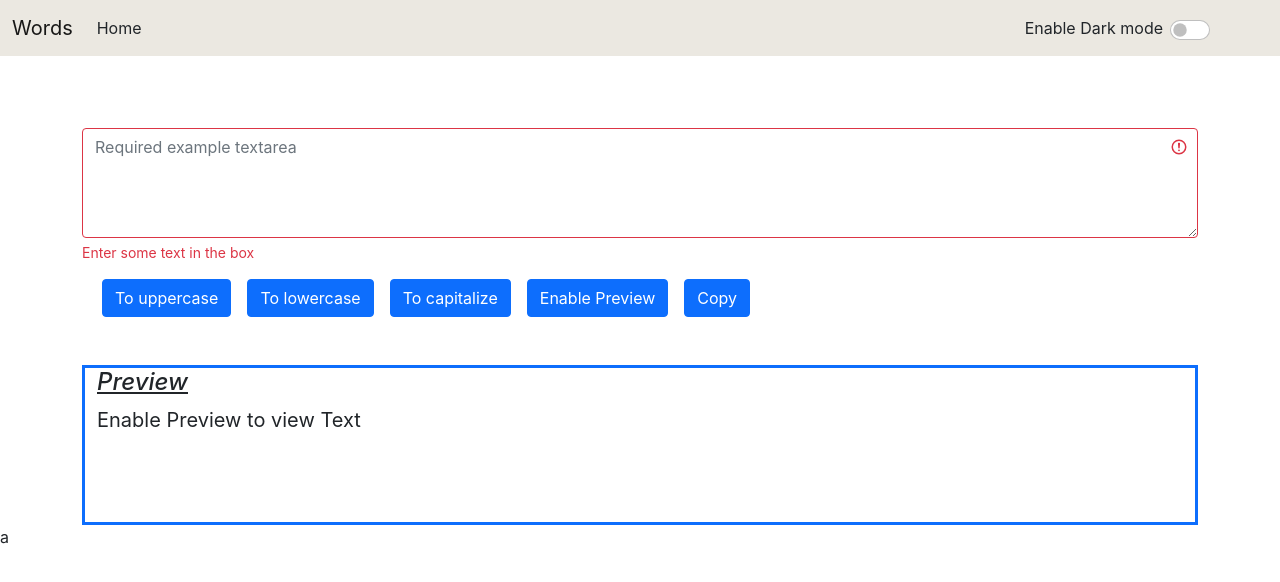
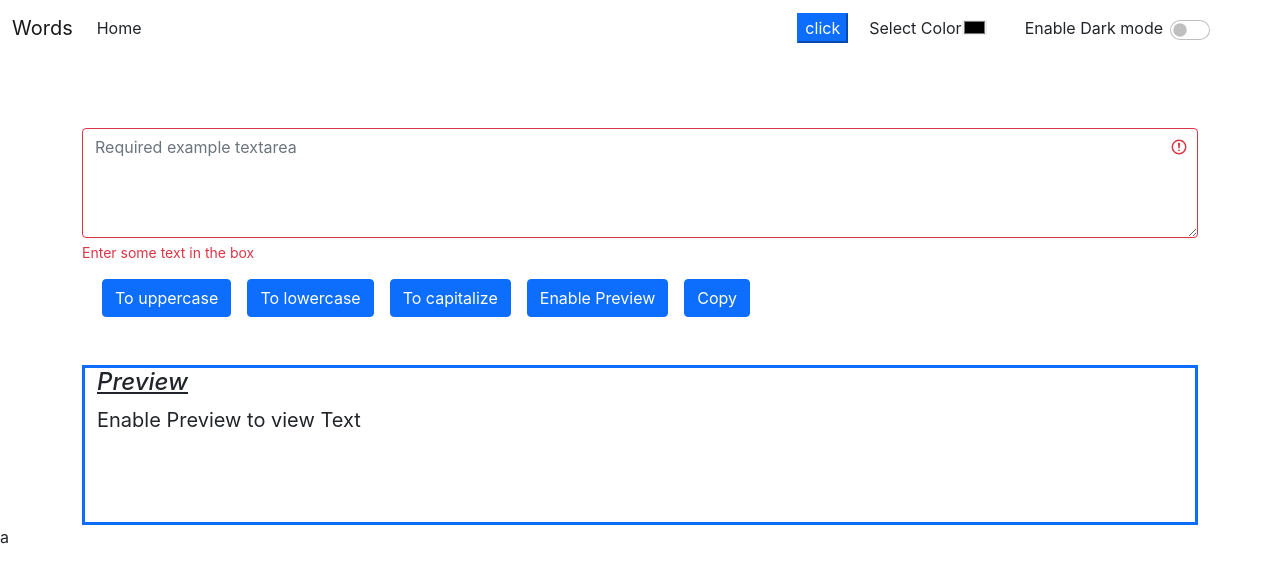
Before and after one commit to saudcodes/WordUtils, a React (Create React App) app: page / in a window 1280 px wide. Shown: the top 582 px of the page. Built offline with nearby package versions, Linux system fonts and the light colour scheme.

Commit message:
add custom navbar

```diff
--- a/src/App.js
+++ b/src/App.js
@@ -17,6 +17,7 @@ import { useState } from 'react';
 function App() {
   const [modeEnabled, setModeEnabled] = useState("light")
   const [alert, setAlert]  = useState(null)
+  const [customColor, setCustomColor] = useState(null)
   const showAlert = (type, msg) => {setAlert({
     type: type,
     message : msg
@@ -26,6 +27,7 @@ setTimeout(() => {
   setAlert(null);
 }, 2000)
 }
+
 
   const toggleBtn = () => {
     if (modeEnabled === "light"){
--- a/src/components/Navbar.js
+++ b/src/components/Navbar.js
@@ -1,25 +1,52 @@
 import React, { useState, useEffect } from "react";
 
 export default function Navbar(props) {
-  const [style, setStyle] = useState({})
+  const [style, setStyle] = useState({ background: "white" })
+
+
+  let color;
+
 
 
 
   useEffect(() => {
     if (props.mode === "dark") {
       setStyle({
-        background: "linear-gradient(15deg, #13547a 1%, #80d0c7 75%)", boxShadow: "0px -12px 55px  #0ff", a: "white",
+        background: "linear-gradient(15deg, #13547a 1%, #80d0c7 75%)", boxShadow: "0px -12px 55px  #0ff",
       })
 
     }
     else {
       setStyle({
-        background: "#ebe8e1"
+        background: color,
       })
 
     }
 
-  }, [props.mode])
+  }, [props.mode, color])
+
+
+
+
+  const handleChange = (event) => {
+
+
+    color = event.target.value
+
+    setStyle({
+      background: color
+
+    })
+
+
+  }
+
+
+
+
+  function clicktest(params) {
+    console.log(style)
+  }
   return (
 
     <>
@@ -37,11 +64,14 @@ export default function Navbar(props) {
 
 
             </ul>
+            <button onClick={clicktest} className="btn-primary">click</button>
+
+            <button className="btn mx-2 "> Select Color<input id="colorpicker"
+              style={{ width: "25px", height: " 15px", border: " none" }} type="color" onChange={handleChange} /></button>
             <button className="btn mx-1" type="submit">{props.mode === "dark" ? "Enable Light mode" : " Enable Dark mode"}</button>
-
-            <div class="form-check me-5 form-switch">
-              <input class="form-check-input w-20 text-danger btn-lg" onClick={props.toggleBtn} type="checkbox" id="flexSwitchCheckDefault" />
-              <label class="form-check-label" for="flexSwitchCheckDefault"></label>
+            <div className="form-check me-5 form-switch">
+              <input className="form-check-input w-20 text-danger btn-lg" onClick={props.toggleBtn} type="checkbox" id="flexSwitchCheckDefault" />
+              <label className="form-check-label" for="flexSwitchCheckDefault"></label>
             </div>
           </div>
         </div>
```
